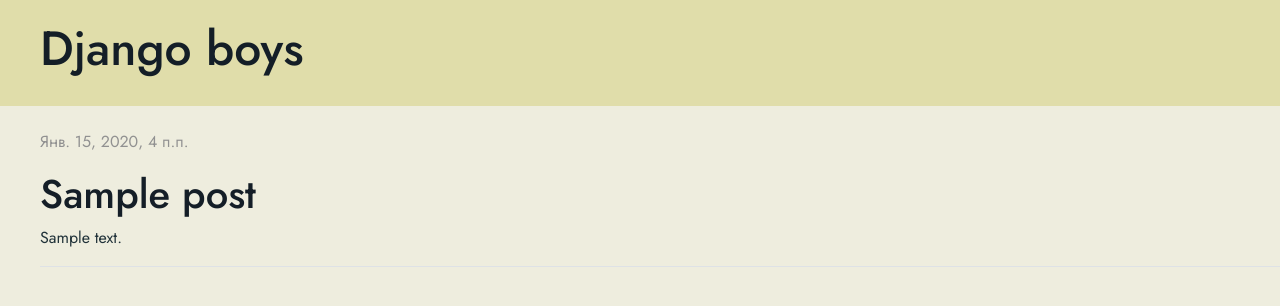
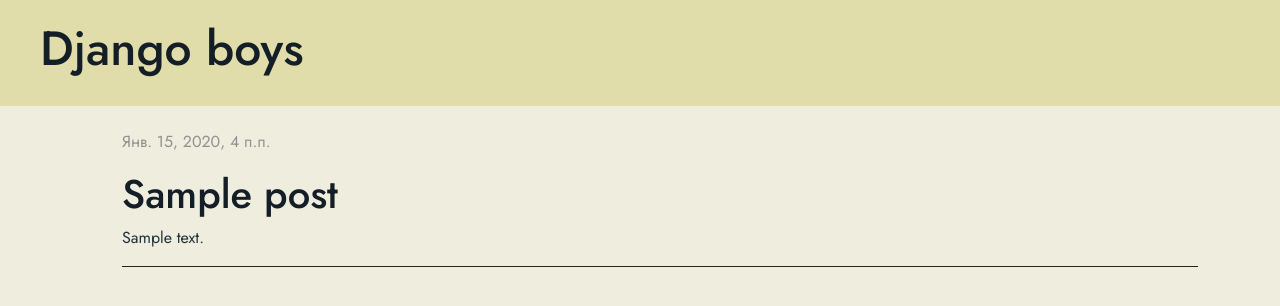
Before and after one commit to Nursmen/CoolBlog, a Django app: page / in a window 1280 px wide. Shown: the top 306 px of the page. Run offline with Django 3.2, Linux system fonts and the light colour scheme; tables that the repository leaves empty hold one stand-in row (values such as "Sample post").

Commit message:
Create base

```diff
--- a/blog/static/css/blog.css
+++ b/blog/static/css/blog.css
@@ -49,3 +49,7 @@
 .text {
     color: #203239;
 }
+
+.border-bottom {
+    border-color: red;
+}
--- /dev/null
+++ b/blog/templates/blog/base.html
@@ -0,0 +1,31 @@
+{% load static %}
+<!DOCTYPE html>
+<html lang="ru">
+<head>
+    <meta charset="UTF-8">
+    <meta http-equiv="X-UA-Compatible" content="IE=edge">
+    <meta name="viewport" content="width=device-width, initial-scale=1.0">
+    <!-- CSS only -->
+    <link href="https://cdn.jsdelivr.net/npm/bootstrap@5.1.3/dist/css/bootstrap.min.css" \
+    rel="stylesheet" integrity="sha384-1BmE4kWBq78iYhFldvKuhfTAU6auU8tT94WrHftjDbrCEXSU1oBoqyl2QvZ6jIW3" crossorigin="anonymous">
+    <link rel="stylesheet" href="{% static 'css/blog.css' %}">
+    <link href="https://fonts.googleapis.com/css?family=Jost:100,200,300,regular,500,600, \
+    700,800,900,100italic,200italic,300italic,italic,500italic,600italic,700italic,800italic,900italic" rel="stylesheet" />
+    <title>HomePage</title>
+</head>
+
+
+<body>
+    <div class="page-header">
+        <h1><a href="">Django boys</a></h1>
+    </div>
+    <br>
+
+    <div class="container">
+        {% block content %}
+        {% endblock %}
+    </div>
+
+</body>
+
+</html>
--- a/blog/templates/blog/post_list.html
+++ b/blog/templates/blog/post_list.html
@@ -1,27 +1,9 @@
-{% load static %}
-<!DOCTYPE html>
-<html lang="ru">
-<head>
-    <meta charset="UTF-8">
-    <meta http-equiv="X-UA-Compatible" content="IE=edge">
-    <meta name="viewport" content="width=device-width, initial-scale=1.0">
-    <!-- CSS only -->
-    <link href="https://cdn.jsdelivr.net/npm/bootstrap@5.1.3/dist/css/bootstrap.min.css" \
-    rel="stylesheet" integrity="sha384-1BmE4kWBq78iYhFldvKuhfTAU6auU8tT94WrHftjDbrCEXSU1oBoqyl2QvZ6jIW3" crossorigin="anonymous">
-    <link rel="stylesheet" href="{% static 'css/blog.css' %}">
-    <link href="https://fonts.googleapis.com/css?family=Jost:100,200,300,regular,500,600, \
-    700,800,900,100italic,200italic,300italic,italic,500italic,600italic,700italic,800italic,900italic" rel="stylesheet" />
-    <title>HomePage</title>
-</head>
-<body>
-    <div class="page-header">
-        <h1><a href="">Django boys</a></h1>
-    </div>
-    <br>
+{% extends 'blog/base.html'%}
 
+{% block content %}
     {% for post in posts %}
 
-    <div class="content border-bottom post">
+    <div class="content border-bottom border-dark post">
         <p class="date">{{post.published_date}}</p>
 
         <h1><a href="">{{post.PostTitle}}</a></h1>
@@ -36,6 +18,4 @@
     <p>Нет постов.</p>
 
     {% endfor %}
-
-</body>
-</html>
+{% endblock %}
```
